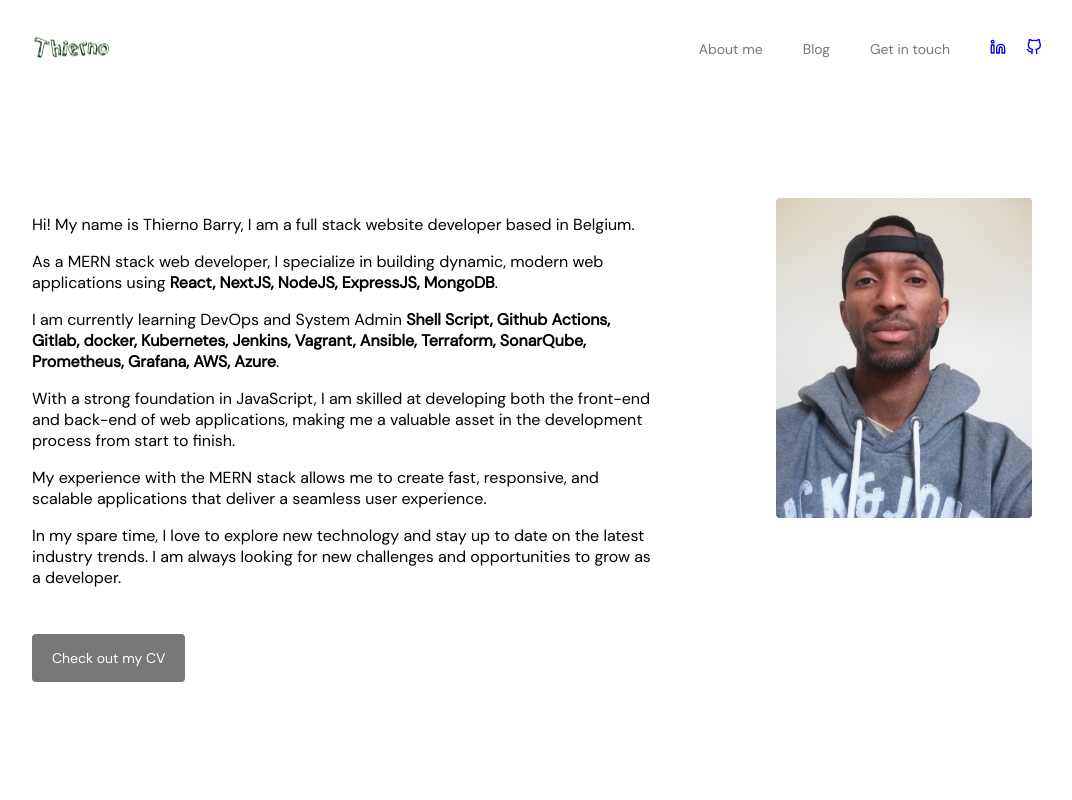
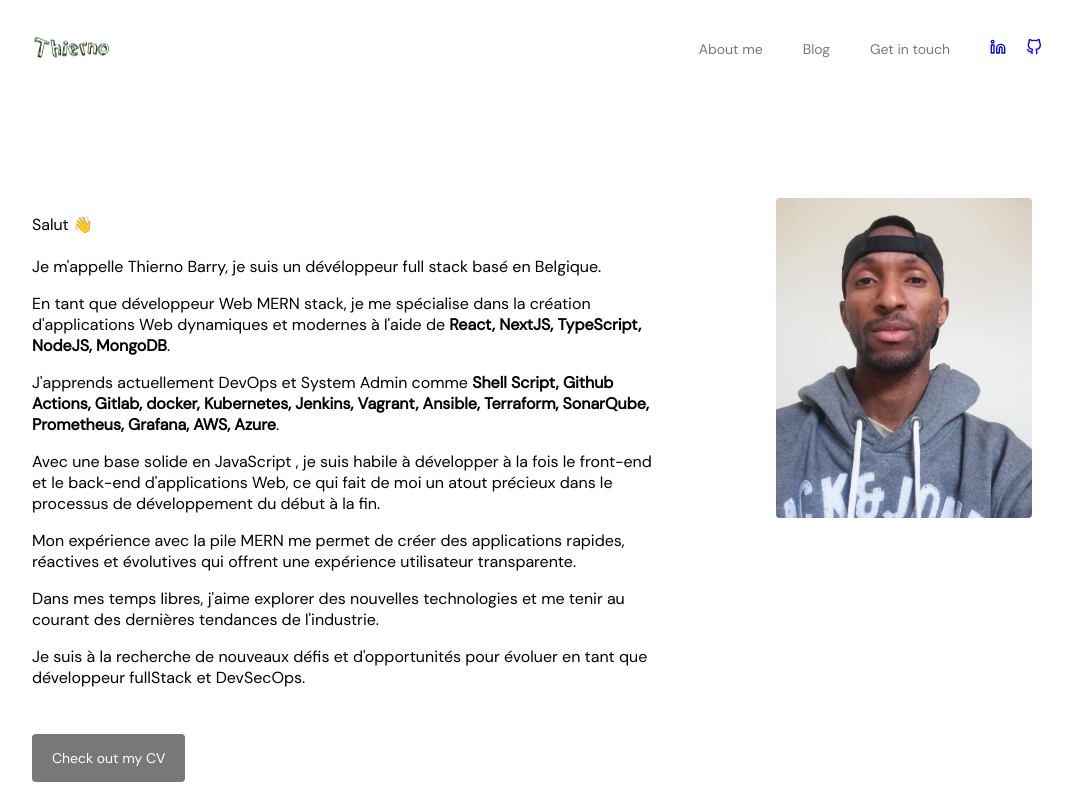
Before and after one commit to thierno953/diarabaka, a Next.js app: page /about in a window 1280 px wide. Shown: the top 800 px of the page, without its empty margins (108-1180 px from the left). Built offline with nearby package versions, Linux system fonts and the light colour scheme.

Commit message:
Shell Scripting

```diff
--- a/pages/about/index.jsx
+++ b/pages/about/index.jsx
@@ -21,19 +21,20 @@
           <div className={classes.aboutMeContainer}>
             <div className={classes.aboutMeTextWrapper}>
               <p>
-                Hi! My name is Thierno Barry, I am a full stack website
-                developer based in Belgium.
+                Salut 👋 <br /><br />
+                Je m'appelle Thierno Barry, je suis un dévéloppeur full
+                stack basé en Belgique.
               </p>
               <p>
-                As a MERN stack web developer, I specialize in building dynamic,
-                modern web applications using{" "}
+                En tant que développeur Web MERN stack, je me spécialise dans la
+                création d'applications Web dynamiques et modernes à l'aide de{" "}
                 <span className={classes.aboutSpan}>
-                  React, NextJS, NodeJS, ExpressJS, MongoDB
+                  React, NextJS, TypeScript, NodeJS, MongoDB
                 </span>
                 .
               </p>
               <p>
-                I am currently learning DevOps and System Admin{" "}
+                J'apprends actuellement DevOps et System Admin comme{" "}
                 <span className={classes.aboutSpan}>
                   Shell Script, Github Actions, Gitlab, docker, Kubernetes,
                   Jenkins, Vagrant, Ansible, Terraform, SonarQube, Prometheus,
@@ -42,20 +43,23 @@
                 .
               </p>
               <p>
-                With a strong foundation in JavaScript, I am skilled at
-                developing both the front-end and back-end of web applications,
-                making me a valuable asset in the development process from start
-                to finish.
+                Avec une base solide en JavaScript , je suis habile à développer
+                à la fois le front-end et le back-end d'applications Web, ce qui
+                fait de moi un atout précieux dans le processus de développement
+                du début à la fin.
               </p>
               <p>
-                My experience with the MERN stack allows me to create fast,
-                responsive, and scalable applications that deliver a seamless
-                user experience.
+                Mon expérience avec la pile MERN me permet de créer des
+                applications rapides, réactives et évolutives qui offrent une
+                expérience utilisateur transparente.
               </p>
               <p>
-                In my spare time, I love to explore new technology and stay up
-                to date on the latest industry trends. I am always looking for
-                new challenges and opportunities to grow as a developer.
+                Dans mes temps libres, j'aime explorer des nouvelles
+                technologies et me tenir au courant des dernières tendances de
+                l'industrie.
+              </p>
+              <p>
+              Je suis à la recherche de nouveaux défis et d'opportunités pour évoluer en tant que développeur fullStack et DevSecOps.
               </p>
             </div>
             <Image
```
Also changed, not shown: components/WelcomeSection/WelcomeSection.jsx (+4 -4 lines), pages/blog/index.jsx (+7 -6 lines).
